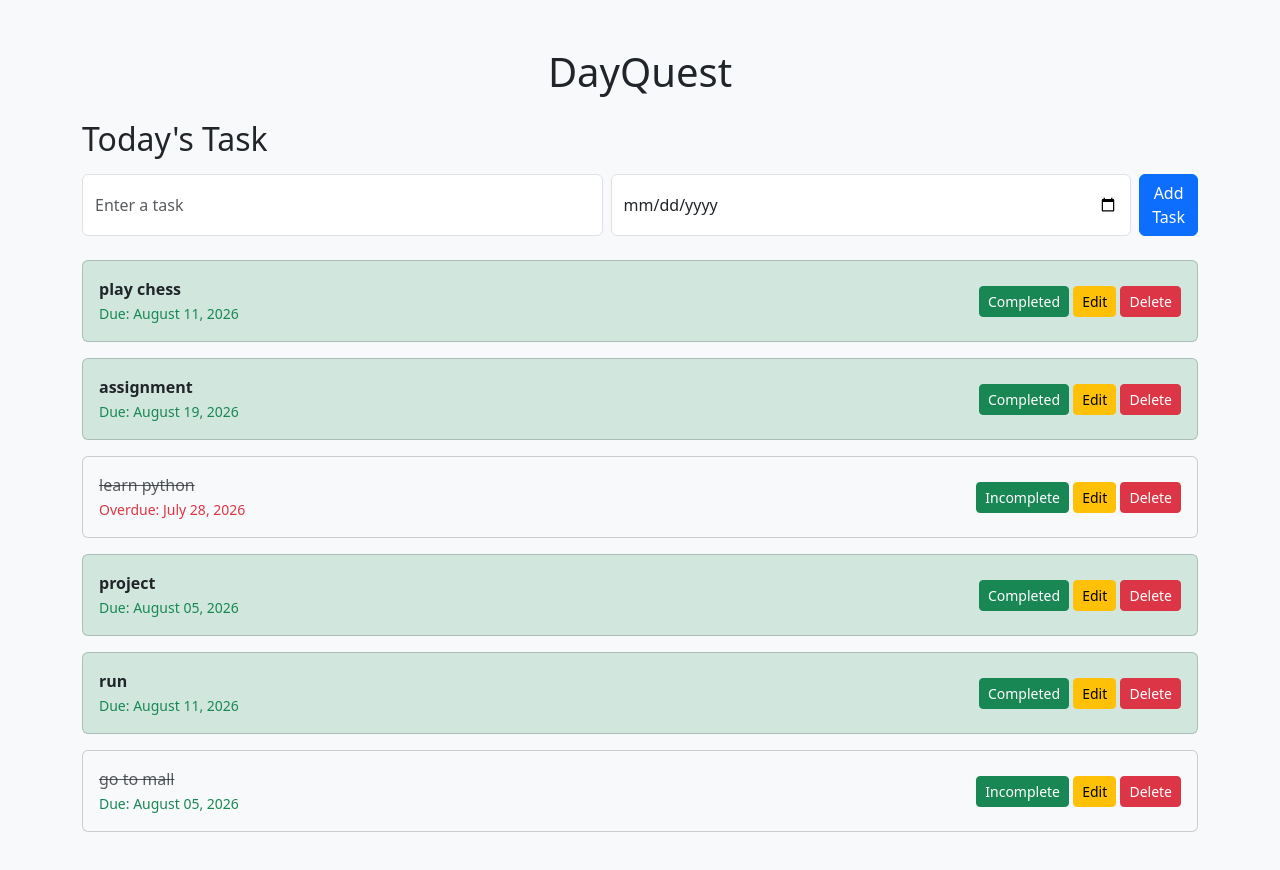
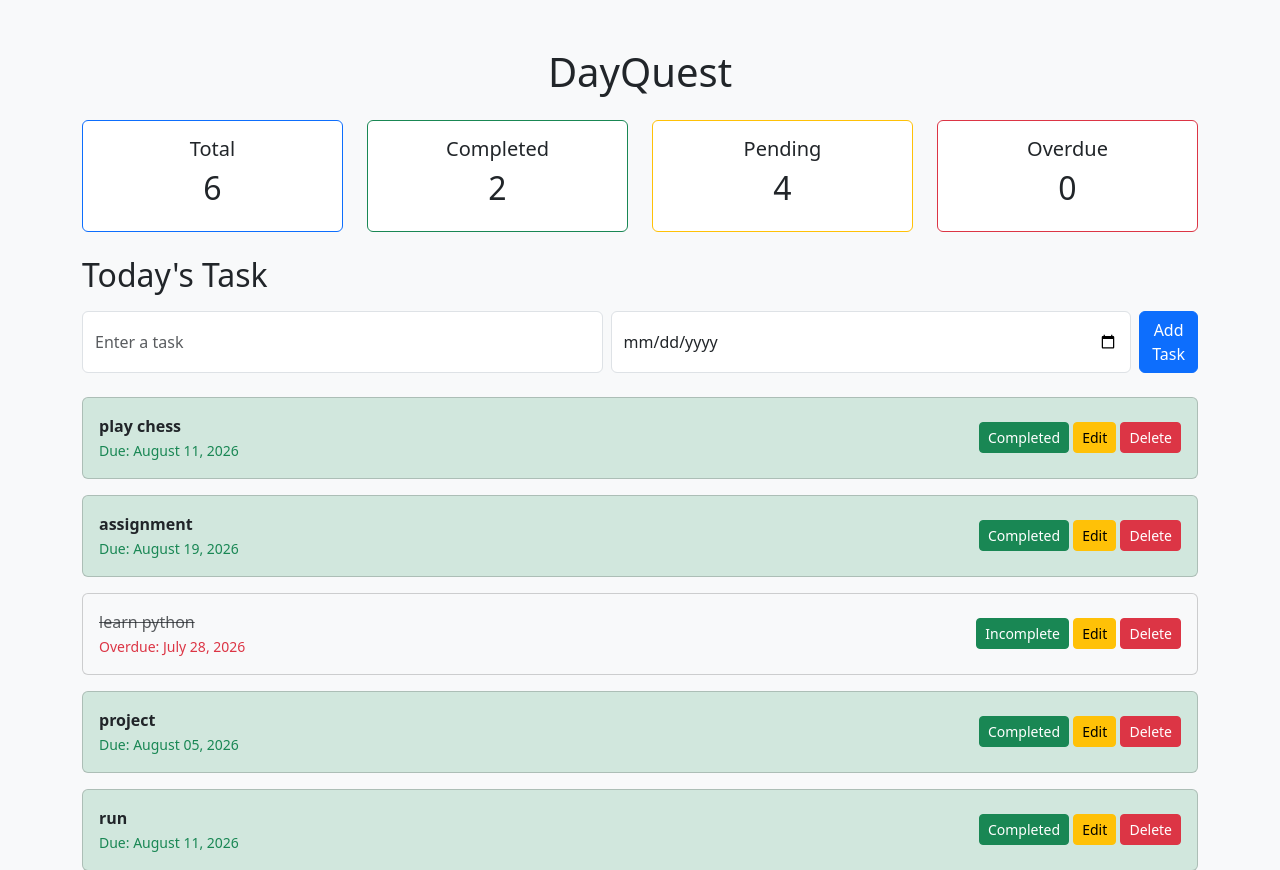
Before and after one commit to Kshristi/todo_app, a Django app: page / in a window 1280 px wide. Shown: the top 870 px of the page. Before the commit the page ends 832 px from the top, so only its background shows below. Run offline with Django 5.2, Linux system fonts and the light colour scheme; data comes from the database, SQL or seed files in the repository; both versions use the stored data as it was after the commit.

Commit message:
Add dashboard and due date tracking

```diff
--- a/tasks/templates/tasks/home.html
+++ b/tasks/templates/tasks/home.html
@@ -8,6 +8,40 @@
         <div class="container mt-5">
         <h1 class="text-center mb-4">DayQuest</h1>
 
+        <div class="row mb-4">
+            <div class="col-md-3">
+                <div class="card text-center border-primary">
+                    <div class="card-body">
+                        <h5>Total</h5>
+                        <h2>{{ total_tasks }}</h2>
+                    </div>
+                </div>
+            </div>
+            <div class="col-md-3">
+                <div class="card text-center border-success">
+                    <div class="card-body">
+                        <h5>Completed</h5>
+                        <h2>{{ completed_tasks }}</h2>
+                    </div>
+                </div>
+            </div>
+            <div class="col-md-3">
+                <div class="card text-center border-warning">
+                    <div class="card-body">
+                        <h5>Pending</h5>
+                        <h2>{{ pending_tasks }}</h2>
+                    </div>
+                </div>
+            </div>
+            <div class="col-md-3">
+                <div class="card text-center border-danger">
+                    <div class="card-body">
+                        <h5>Overdue</h5>
+                        <h2>{{ overdue_tasks }}</h2>
+                    </div>
+                </div>
+            </div>
+        </div>
         <h2 class="mb-3">Today's Task</h2>
 
         <form  method="POST" class="d-flex gap-2 mb-4">
--- a/tasks/views.py
+++ b/tasks/views.py
@@ -10,6 +10,10 @@ def home(request):
         return redirect("home")
 
     tasks=Task.objects.all()
+    total_tasks=Task.objects.count()
+    completed_tasks=Task.objects.filter(completed=True).count()
+    pending_tasks=Task.objects.filter(completed=False).count()
+
     today=date.today()
     for task in tasks:
         if task.due_date:
@@ -18,10 +22,15 @@ def home(request):
         else:
             task.is_overdue= False
             task.is_today= False
+    overdue_tasks=Task.objects.filter(due_date__lt=today, completed=False).count()
 
     context={
         "tasks":tasks,
         "today": date.today(),
+        "total_tasks": total_tasks,
+        "completed_tasks": completed_tasks,
+        "pending_tasks": pending_tasks,
+        "overdue_tasks": overdue_tasks,
     }
 
     return render(request, "tasks/home.html", context)
@@ -42,6 +51,7 @@ def edit_task(request, id):
 
     if request.method=="POST":
         task.title=request.POST.get("title")
+        task.due_date=request.POST.get("due_date")
         task.save()
         return redirect('home')
     return render(request,"tasks/edit.html",{"task":task})
```
Also changed, not shown: tasks/templates/tasks/edit.html (+10 -2 lines), db.sqlite3.
